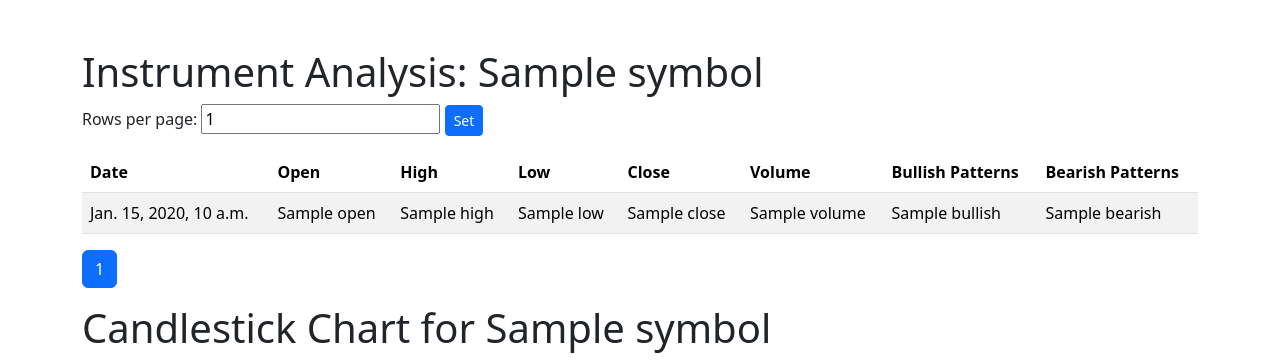
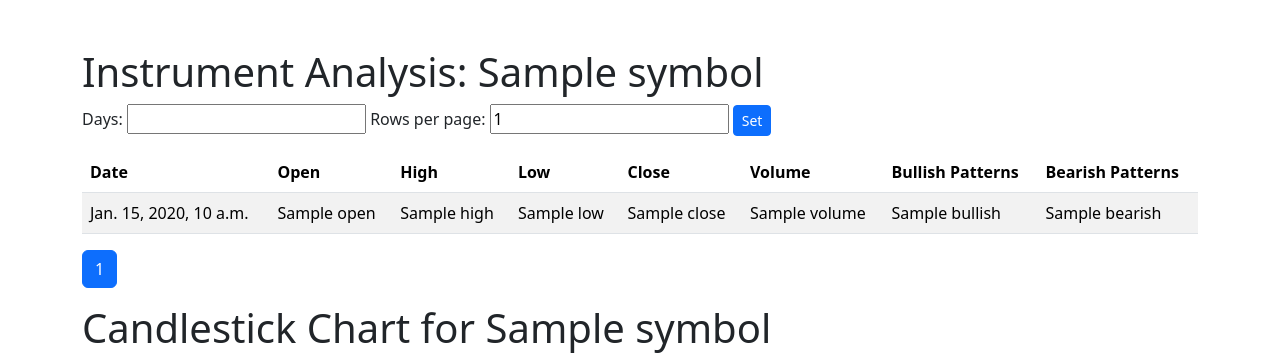
Before and after one commit to crinas21/candle_analysis, a Django app: template analysis/templates/analysis.html in a window 1280 px wide. Shown: the part 56-418 px from the top of the page. Run offline with Django 5.2, Linux system fonts and the light colour scheme; the template is opened without the code that fills it: most values are stand-ins (such as "Sample title", 1, 10 or a date in 2020).

Commit message:
Added days for user input

```diff
--- a/analysis/templates/analysis.html
+++ b/analysis/templates/analysis.html
@@ -1,15 +1,13 @@
 {% extends 'base.html' %}
-
-{% block title %}
-Analysis - Candalysis
-{% endblock %}
 
 {% block content %}
 <h1>Instrument Analysis: {{ symbol }}</h1>
 
-<!-- Rows per page form -->
+<!-- Days and Rows per page form -->
 <form method="get" action="">
     <input type="hidden" name="symbol" value="{{ symbol }}">
+    <label for="days">Days:</label>
+    <input type="number" name="days" id="days" value="{{ days }}" min="1">
     <label for="rows_per_page">Rows per page:</label>
     <input type="number" name="rows_per_page" id="rows_per_page" value="{{ rows_per_page }}" min="10">
     <button type="submit" class="btn btn-primary btn-sm">Set</button>
@@ -50,17 +48,17 @@ Analysis - Candalysis
     <ul class="pagination">
         {% if table_data.has_previous %}
         <li class="page-item">
-            <a class="page-link" href="?symbol={{ symbol }}&rows_per_page={{ rows_per_page }}&page={{ table_data.previous_page_number }}">Previous</a>
+            <a class="page-link" href="?symbol={{ symbol }}&days={{ days }}&rows_per_page={{ rows_per_page }}&page={{ table_data.previous_page_number }}">Previous</a>
         </li>
         {% endif %}
         {% for num in table_data.paginator.page_range %}
         <li class="page-item {% if table_data.number == num %}active{% endif %}">
-            <a class="page-link" href="?symbol={{ symbol }}&rows_per_page={{ rows_per_page }}&page={{ num }}">{{ num }}</a>
+            <a class="page-link" href="?symbol={{ symbol }}&days={{ days }}&rows_per_page={{ rows_per_page }}&page={{ num }}">{{ num }}</a>
         </li>
         {% endfor %}
         {% if table_data.has_next %}
         <li class="page-item">
-            <a class="page-link" href="?symbol={{ symbol }}&rows_per_page={{ rows_per_page }}&page={{ table_data.next_page_number }}">Next</a>
+            <a class="page-link" href="?symbol={{ symbol }}&days={{ days }}&rows_per_page={{ rows_per_page }}&page={{ table_data.next_page_number }}">Next</a>
         </li>
         {% endif %}
     </ul>
--- a/analysis/utils.py
+++ b/analysis/utils.py
@@ -28,11 +28,12 @@ def get_matches(query):
     return matches
 
 
-def get_alpha_data(symbol, days):
+def get_alpha_data(symbol, compact):
+    print(f"API Called for Symbol: {symbol}, Compact: {compact}")
     params = {
         'function': 'TIME_SERIES_DAILY',
         'symbol': symbol,
-        'outputsize': 'compact' if days <= 100 else 'full',
+        'outputsize': 'compact' if compact else 'full',
         'apikey': settings.ALPHA_VANTAGE_API_KEY,
     }
     response = requests.get('https://www.alphavantage.co/query', params=params)
```
Also changed, not shown: analysis/views.py (+12 -16 lines).
